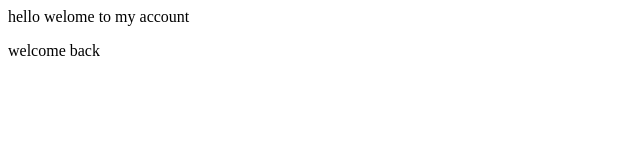
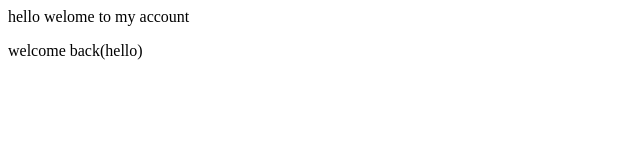
Before and after one commit to hafsazahid104/first-project, a plain HTML site: page index.html in a window 1280 px wide. Shown: the full height of the page, 0-640 px from the left. Drawn offline with Linux system fonts and the light colour scheme.

Commit message:
add hello

```diff
--- a/index.html
+++ b/index.html
@@ -1,2 +1,2 @@
 <p> hello welome to my account</p>
-<p> welcome back</p>
+<p> welcome back(hello)</p>
```
